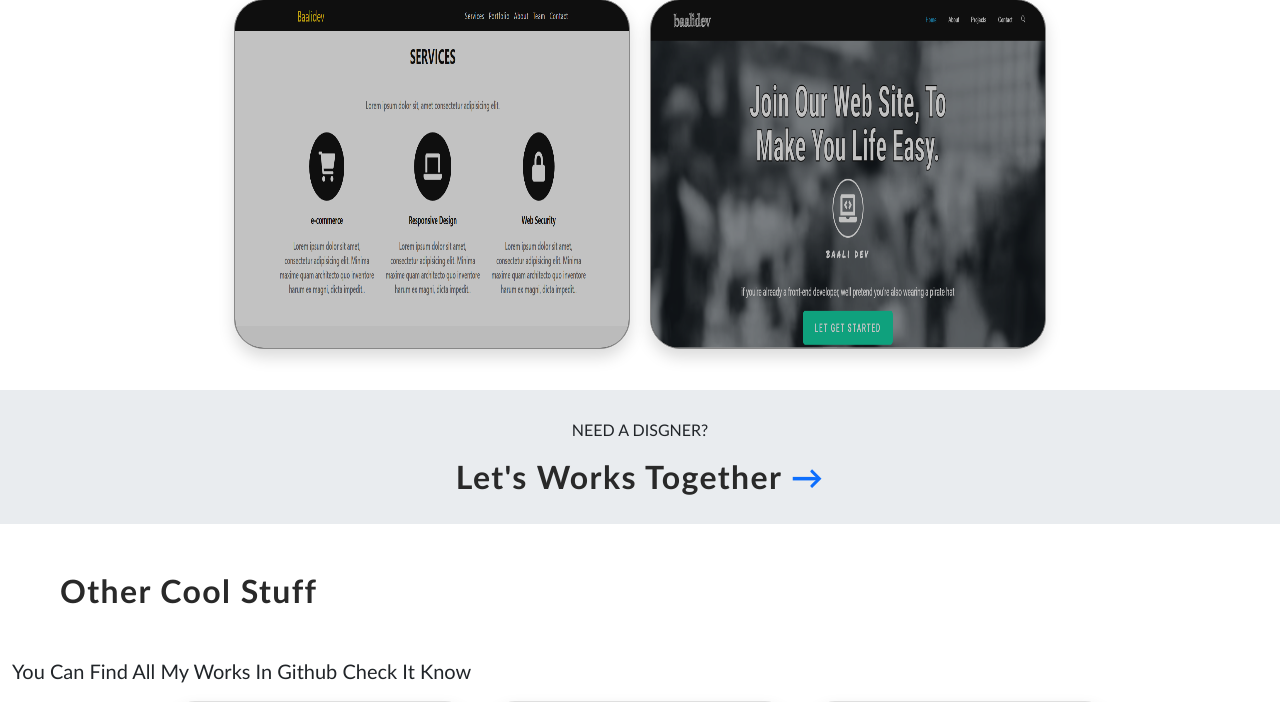
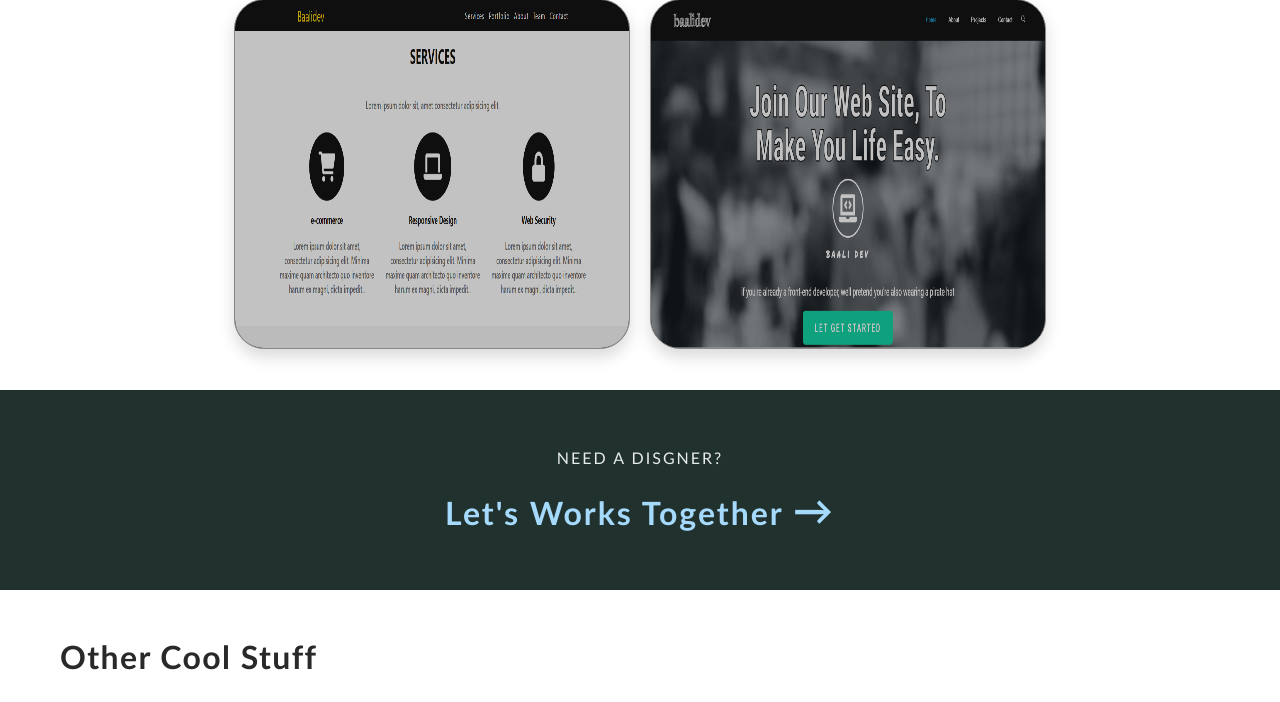
Before and after one commit to AbdessamadBaali/my-Portfolio, a PHP site: page / in a window 1280 px wide. Shown: the part 2697-3399 px from the top of the page. Run offline with PHP 8.4, Linux system fonts and the light colour scheme.

Commit message:
Add files via upload

```diff
--- a/styles/responsive.css
+++ b/styles/responsive.css
@@ -60,16 +60,16 @@ main { height: 100vh;}
 #about {min-height: auto;}
 #about>div .box-img-about{	width: 0%;}
 #about>div .box-img-about img{  display: none;}
+#about >div::before {  width: 0vw;}
 #big-projects  .all-project  > .project,
 #vedio-projects .all-vedio > .project { width: calc((100% - 60px) / 2);}
 }
 /* ====================RESPONSIVE 720PX =========================== */
 @media(max-width : 768px){
 	main {height: 95vh;}
-#about >div::before {  width: 0vw;}
-#contact .w-50 {	width: 100% !important;}
-#big-projects  .all-project  > .project,
-#vedio-projects .all-vedio > .project { width: 80%}
+	#contact .w-50 {	width: 100% !important;}
+	#big-projects  .all-project  > .project,
+	#vedio-projects .all-vedio > .project { width: 80%}
 }
 @media(max-width : 576px){
 	main {height: 90vh;}
--- a/styles/style.css
+++ b/styles/style.css
@@ -182,6 +182,11 @@ main #home .social-media a i:hover{   transform: scale(1.3);}
     background-color: #fff !important;
     border: 1px solid #d1d1d1;
 }
+
+.jquerry img {
+    width: 60px;
+    margin-bottom: 10px
+}
 /*===============projects style section =================*/
 
 #big-projects {
@@ -244,9 +249,20 @@ main #home .social-media a i:hover{   transform: scale(1.3);}
 .container-fluid p{text-align: justify;}
 /* work-together section */
 #work-together {
-    background: #e9ecef;
+    background: #21312e;
     padding: 3ch;
+    height: 200px;
+    display: flex;
+    justify-content: center;
 }
+#work-together > p , #work-together > h2{
+    color : #e9ecef ;
+    letter-spacing: 2px;
+}
+#work-together > h2, #work-together > h2 > a{
+    color : #a6dafd;
+}
+#work-together > h2 > a { font-weight: bolder; font-size: 40px;}
 /*----------------------the style of other cool stuff in the section of project ---------------------- */
 #other .row >* {   padding: 0!important;}
 #other  .card {
```
